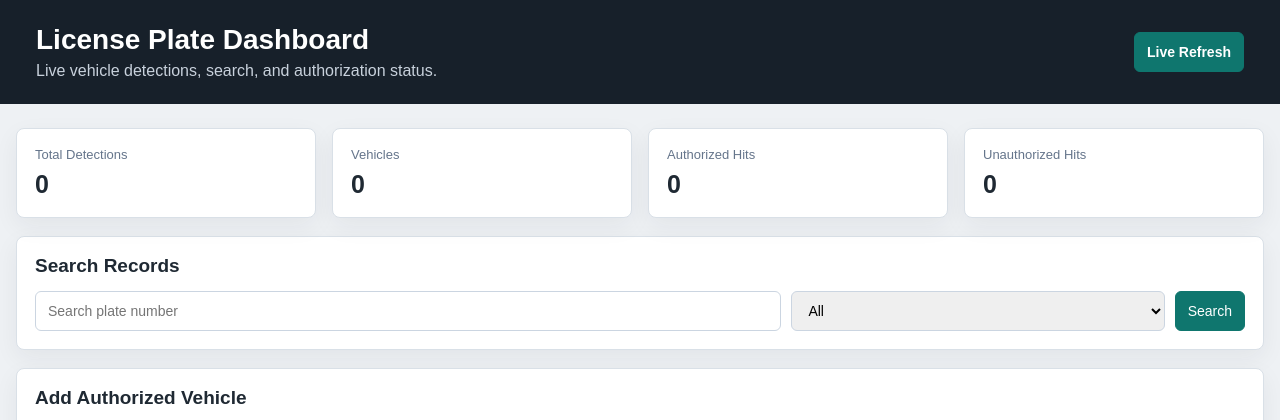
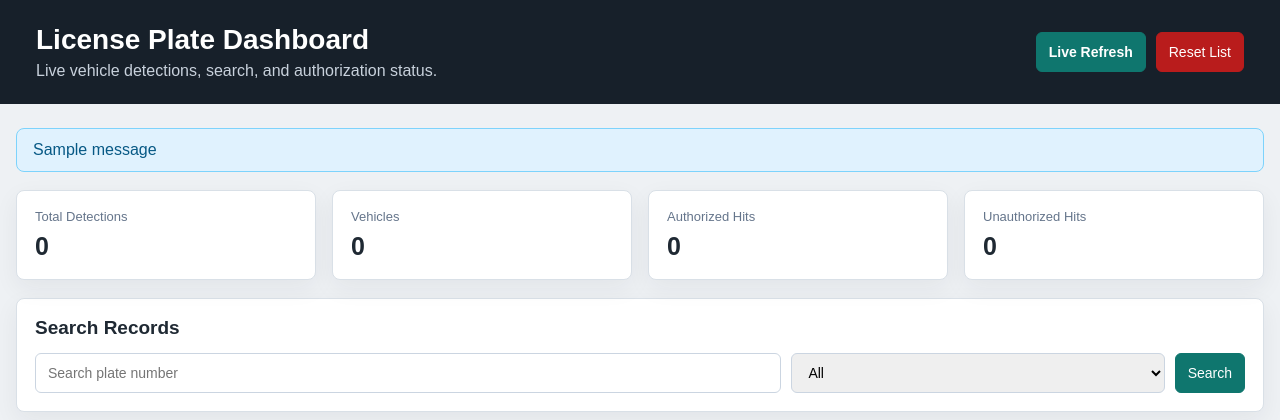
Before and after one commit to 0309abhianv/License_Plate_Detection_and_Recognition, a Flask app: page / in a window 1280 px wide; the page is wider, and only the part inside the window is pictured. Shown: the top 420 px of that part. Run offline with Flask 3, Linux system fonts and the light colour scheme; one stand-in notice (Sample message) is shown; data that the repository does not hold is empty.

Commit message:
Add dashboard reset button

```diff
--- a/static/style.css
+++ b/static/style.css
@@ -27,6 +27,16 @@ body {
 .topbar p {
     margin: 0;
     color: #c8d1dc;
+}
+
+.topbar-actions {
+    display: flex;
+    align-items: center;
+    gap: 10px;
+}
+
+.topbar-actions form {
+    margin: 0;
 }
 
 main {
@@ -108,6 +118,24 @@ button,
     cursor: pointer;
 }
 
+.danger-button {
+    background: #b91c1c;
+    border-color: #b91c1c;
+}
+
+.flash-panel {
+    margin-bottom: 18px;
+    padding: 12px 16px;
+    background: #e0f2fe;
+    border: 1px solid #7dd3fc;
+    border-radius: 8px;
+    color: #075985;
+}
+
+.flash-panel p {
+    margin: 0;
+}
+
 .grid {
     display: grid;
     grid-template-columns: 1fr 1.3fr;
@@ -177,4 +205,9 @@ a {
         display: grid;
         padding: 20px;
     }
+
+    .topbar-actions {
+        align-items: stretch;
+        flex-direction: column;
+    }
 }
--- a/templates/dashboard.html
+++ b/templates/dashboard.html
@@ -13,10 +13,25 @@
             <h1>License Plate Dashboard</h1>
             <p>Live vehicle detections, search, and authorization status.</p>
         </div>
-        <a class="button" href="{{ url_for('dashboard') }}">Live Refresh</a>
+        <div class="topbar-actions">
+            <a class="button" href="{{ url_for('dashboard') }}">Live Refresh</a>
+            <form method="post" action="{{ url_for('reset_detections') }}" onsubmit="return confirm('Reset all detection records, CSV rows, and saved plate images? Authorized vehicles will stay saved.');">
+                <button class="danger-button" type="submit">Reset List</button>
+            </form>
+        </div>
     </header>
 
     <main>
+        {% with messages = get_flashed_messages() %}
+        {% if messages %}
+        <section class="flash-panel">
+            {% for message in messages %}
+            <p>{{ message }}</p>
+            {% endfor %}
+        </section>
+        {% endif %}
+        {% endwith %}
+
         <section class="stats">
             <div><span>Total Detections</span><strong>{{ stats.total_detections or 0 }}</strong></div>
             <div><span>Vehicles</span><strong>{{ stats.total_vehicles or 0 }}</strong></div>
--- a/web_dashboard.py
+++ b/web_dashboard.py
@@ -2,8 +2,10 @@ from __future__ import annotations
 
 import os
 from pathlib import Path
+import shutil
 import sqlite3
 import sys
+import csv
 
 from flask import Flask, flash, jsonify, redirect, render_template, request, url_for
 
@@ -13,7 +15,7 @@ SRC_DIR = PROJECT_ROOT / "src"
 if str(SRC_DIR) not in sys.path:
     sys.path.insert(0, str(SRC_DIR))
 
-from license_plate_recognition.storage import PlateLogger
+from license_plate_recognition.storage import CSV_FIELDNAMES, PlateLogger
 
 
 DB_PATH = Path(os.environ.get("PLATE_DB_PATH", PROJECT_ROOT / "outputs" / "plates.db"))
@@ -33,6 +35,10 @@ def get_connection() -> sqlite3.Connection:
 
 def api_authorized() -> bool:
     return not API_KEY or request.headers.get("X-API-Key") == API_KEY
+
+
+def crop_dir() -> Path:
+    return CSV_PATH.parent / "plate_crops"
 
 
 @app.get("/")
@@ -138,6 +144,29 @@ def add_authorized_vehicle():
     return redirect(url_for("dashboard", search=plate_text))
 
 
+@app.post("/reset-detections")
+def reset_detections():
+    with get_connection() as connection:
+        connection.execute("DELETE FROM detections")
+        connection.execute("DELETE FROM sqlite_sequence WHERE name = 'detections'")
+
+    CSV_PATH.parent.mkdir(parents=True, exist_ok=True)
+    with CSV_PATH.open("w", newline="", encoding="utf-8") as file:
+        writer = csv.writer(file)
+        writer.writerow(CSV_FIELDNAMES)
+
+    crops = crop_dir()
+    if crops.exists():
+        for path in crops.iterdir():
+            if path.is_file():
+                path.unlink()
+            elif path.is_dir():
+                shutil.rmtree(path)
+
+    flash("Detection list, CSV log, and saved plate images were reset.")
+    return redirect(url_for("dashboard"))
+
+
 @app.post("/api/detections")
 def api_add_detection():
     if not api_authorized():
```
